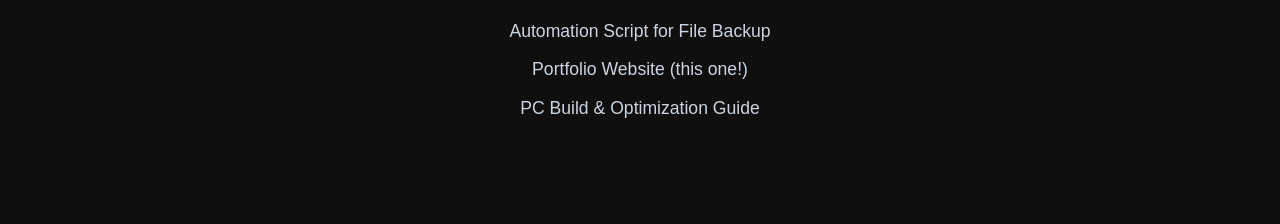
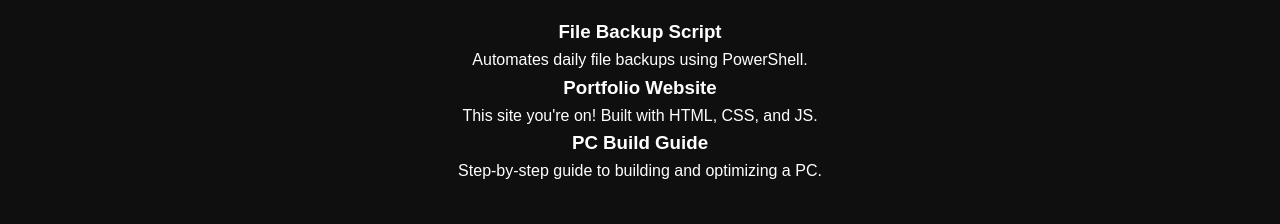
Before and after one commit to Joshhowe1995/Joshhowe1995.github.io, a plain HTML site: page index.html in a window 1280 px wide. Shown: the part 728-952 px from the top of the page. Drawn offline with Linux system fonts and the light colour scheme.

Commit message:
feat(projects): replace list with animated project cards layout

```diff
--- a/index.html
+++ b/index.html
@@ -36,12 +36,22 @@
 
 <section id="projects">
   <h2>Projects</h2>
-  <ul>
-    <li>Automation Script for File Backup</li>
-    <li>Portfolio Website (this one!)</li>
-    <li>PC Build & Optimization Guide</li>
-  </ul>
+  <div class="project-grid">
+    <div class="project-card">
+      <h3>File Backup Script</h3>
+      <p>Automates daily file backups using PowerShell.</p>
+    </div>
+    <div class="project-card">
+      <h3>Portfolio Website</h3>
+      <p>This site you're on! Built with HTML, CSS, and JS.</p>
+    </div>
+    <div class="project-card">
+      <h3>PC Build Guide</h3>
+      <p>Step-by-step guide to building and optimizing a PC.</p>
+    </div>
+  </div>
 </section>
+
 
 <section id="skills">
   <h2>Skills</h2>
```
